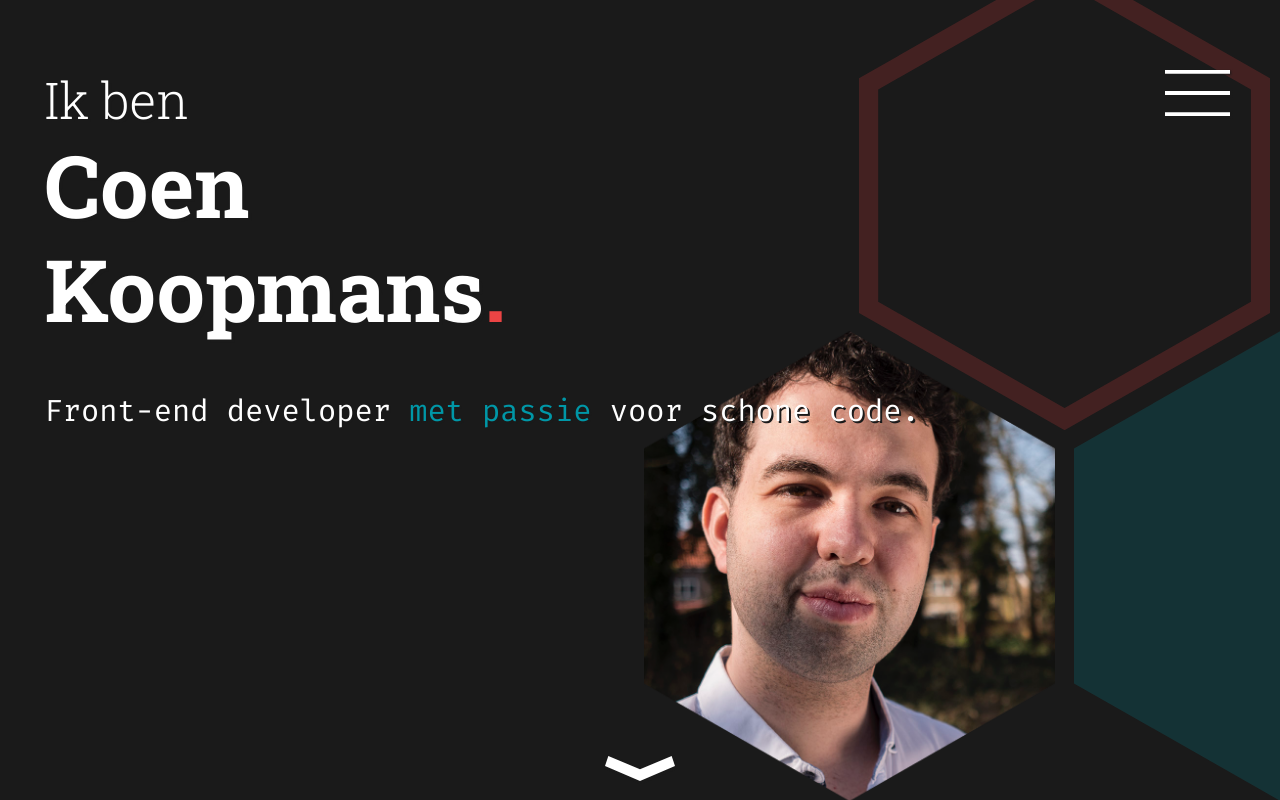
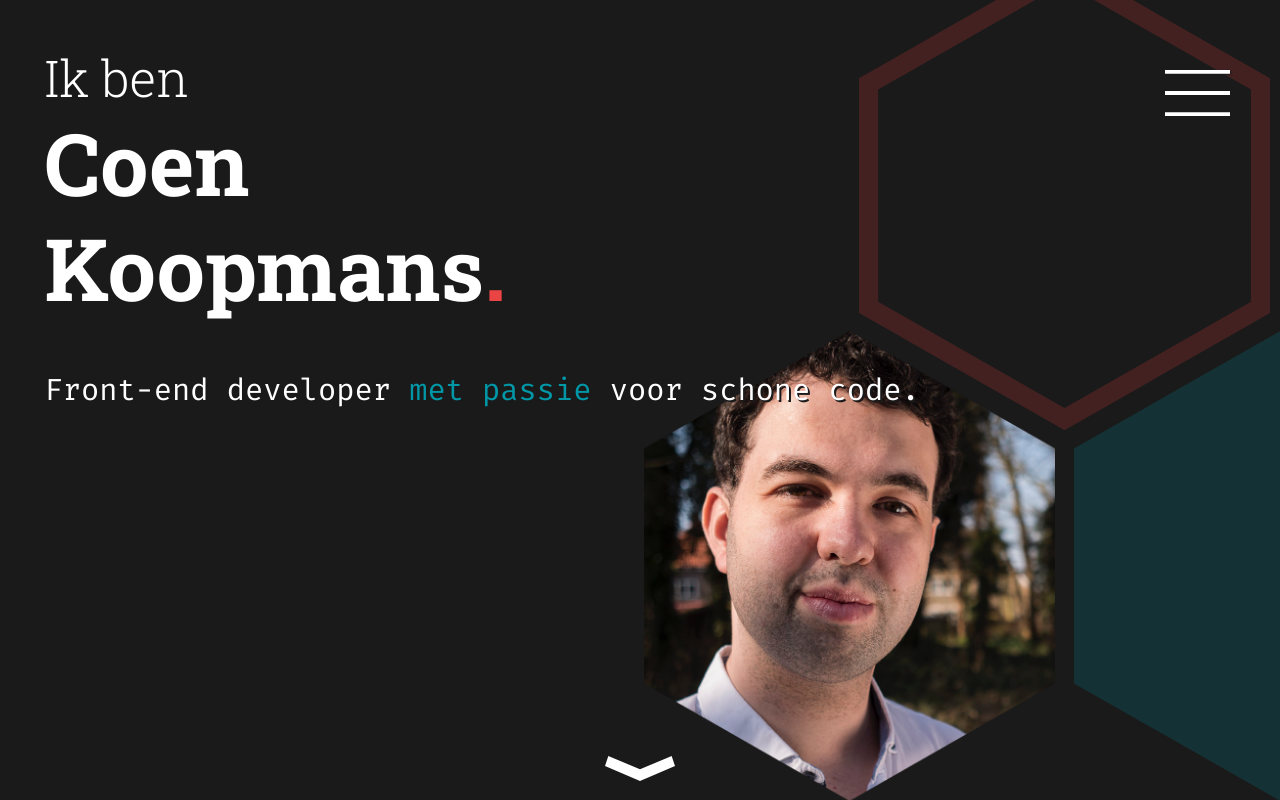
Before and after one commit to coenkoopmans/coenkoopmans.nl, an Angular app: page / in a window 1280 px wide. Built offline with nearby package versions, Linux system fonts and the light colour scheme.

Commit message:
Adds further refactoring for dynamic padding

```diff
--- a/src/app/intro/intro.component.scss
+++ b/src/app/intro/intro.component.scss
@@ -27,14 +27,23 @@ $low-height-scale-factor: 0.6;
   overflow: hidden;
   display: flex;
   flex-direction: column;
-  padding: 39px 25px 0 25px;
+  padding: getVw(getVwSizeForScreenWidth($padding-top-mobile, 'mobile'))
+    getVw(getVwSizeForScreenWidth($padding-left-right-mobile, 'mobile'))
+    0
+    getVw(getVwSizeForScreenWidth($padding-left-right-mobile, 'mobile'));
 
   @include breakpoint('tablet') {
-    padding: 7.8125vw 5.2083vw 0 5.2083vw;
+    padding: getVw(getVwSizeForScreenWidth($padding-top-tablet, 'tablet'))
+      getVw(getVwSizeForScreenWidth($padding-left-right-tablet, 'tablet'))
+      0
+      getVw(getVwSizeForScreenWidth($padding-left-right-tablet, 'tablet'));
   }
 
   @include breakpoint('desktop') {
-    padding: 5.1389vw 3.472vw 0 3.472vw;
+    padding: getVw(getVwSizeForScreenWidth($padding-top-desktop, 'desktop'))
+    getVw(getVwSizeForScreenWidth($padding-left-right-desktop, 'desktop'))
+    0
+    getVw(getVwSizeForScreenWidth($padding-left-right-desktop, 'desktop'));
   }
 }
 
--- a/src/app/shared/variables.scss
+++ b/src/app/shared/variables.scss
@@ -39,13 +39,15 @@ $browser-context-em: 16; // 16px = 1em by default
 
 // Global padding
 
-$padding-left-right-mobile: 25px;
-$padding-left-right-tablet: 40px;
-$padding-left-right-desktop: 50px;
+// In px
+$padding-left-right-mobile: 25;
+$padding-left-right-tablet: 40;
+$padding-left-right-desktop: 50;
 
-$padding-top-mobile: 40px;
-$padding-top-tablet: 60px;
-$padding-top-desktop: 50px;
+// In px
+$padding-top-mobile: 40;
+$padding-top-tablet: 60;
+$padding-top-desktop: 50;
 
 // Shadows
 
```
